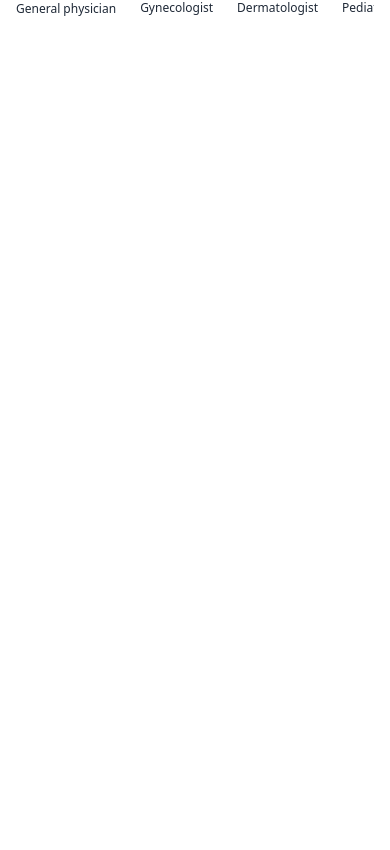
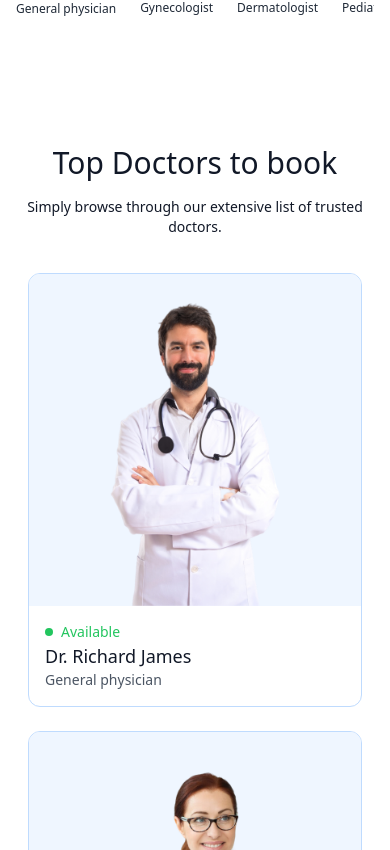
Before and after one commit to Rukshan123/doc-meet, a React (Create React App) app: page / in a window 390 px wide. Shown: the part 994-1844 px from the top of the page. Before the commit the page ends 1075 px from the top, so only its background shows below. Built offline with nearby package versions, Linux system fonts and the light colour scheme.

Commit message:
added top doctors component

```diff
--- a/src/App.jsx
+++ b/src/App.jsx
@@ -1,32 +1,32 @@
-import React from 'react'
-import { Routes, Route } from 'react-router-dom'
-import Home from './pages/Home'
-import Login from './pages/Login'
-import MyProfile from './pages/MyProfile'
-import MyAppointments from './pages/MyAppointments'
-import Doctors from './pages/Doctors'
-import About from './pages/About'
-import Contact from './pages/Contact'
-import Appointments from './pages/Appointments'
-import Navbar from './components/Navbar'
+import React from "react";
+import { Routes, Route } from "react-router-dom";
+import Home from "./pages/Home";
+import Login from "./pages/Login";
+import MyProfile from "./pages/MyProfile";
+import MyAppointments from "./pages/MyAppointments";
+import Doctors from "./pages/Doctors";
+import About from "./pages/About";
+import Contact from "./pages/Contact";
+import Appointments from "./pages/Appointments";
+import Navbar from "./components/Navbar";
 
 const App = () => {
-  return (
-    <div className='mx-4 sm:mx-[10%'>
-      <Navbar />
-     <Routes>
-      <Route path='/' element={<Home />} />
-      <Route path='/login' element={<Login />} />
-      <Route path='/doctors' element={<Doctors />} />
-      <Route path='/doctors:speciality' element={<Doctors />} />
-      <Route path='/my-profile' element={<MyProfile />} />
-      <Route path='/about' element={<About />} />
-      <Route path='/contact' element={<Contact />} />
-      <Route path='/my-appointments' element={<MyAppointments />} />
-      <Route path='/appointments:docId' element={<Appointments />} />
-     </Routes>
-    </div>
-  )
-}
+    return (
+        <div className="mx-4 sm:mx-[10%">
+            <Navbar />
+            <Routes>
+                <Route path="/" element={<Home />} />
+                <Route path="/login" element={<Login />} />
+                <Route path="/doctors" element={<Doctors />} />
+                <Route path="/doctors:speciality" element={<Doctors />} />
+                <Route path="/my-profile" element={<MyProfile />} />
+                <Route path="/about" element={<About />} />
+                <Route path="/contact" element={<Contact />} />
+                <Route path="/my-appointments" element={<MyAppointments />} />
+                <Route path="/appointment:docId" element={<Appointments />} />
+            </Routes>
+        </div>
+    );
+};
 
-export default App
+export default App;
--- /dev/null
+++ b/src/components/TopDoctors.jsx
@@ -0,0 +1,44 @@
+import React from "react";
+import { doctors } from "../assets /assets_frontend/assets";
+import { useNavigate } from "react-router-dom";
+
+const TopDoctors = () => {
+    const navigate = useNavigate();
+
+    return (
+        <div className="flex flex-col items-center gap-4 my-16 text-gray-900 md:mx-10">
+            <h1 className="text-3xl font-medium">Top Doctors to book</h1>
+            <p className="sm:w-1/3 text-center text-sm">
+                Simply browse through our extensive list of trusted doctors.
+            </p>
+            <div className="w-full grid grid-cols-auto gap-4 pt-5 gap-y-6 px-3 sm:px-0">
+                {doctors.slice(0, 10).map((doctor, index) => (
+                    <div
+                        onClick={() => navigate(`/appointment/${doctor._id}`)}
+                        key={index}
+                        className="border border-blue-200 rounded-xl overflow-hidden cursor-pointer hover:translate-y-[-10px] transition-all duration-500"
+                    >
+                        <img className="bg-blue-50" src={doctor.image} alt="" />
+                        <div className="p-4">
+                            <div className="flex items-center gap-2 text-sm text-center text-green-500">
+                                <p className="w-2 h-2 bg-green-500 rounded-full"></p>
+                                <p>Available</p>
+                            </div>
+                            <p className="text-gray-900 text-lg font-medium">
+                                {doctor.name}
+                            </p>
+                            <p className="text-gray-600 text-sm">
+                                {doctor.speciality}
+                            </p>
+                        </div>
+                    </div>
+                ))}
+            </div>
+            <button className="bg-blue-100 text-gray-600 px-12 py-3 rounded-full mt-10">
+                More
+            </button>
+        </div>
+    );
+};
+
+export default TopDoctors;
--- a/src/pages/Home.jsx
+++ b/src/pages/Home.jsx
@@ -1,12 +1,14 @@
 import React from "react";
 import Header from "../components/Header";
 import SpecialityMenu from "../components/SpecialityMenu";
+import TopDoctors from "../components/TopDoctors";
 
 const Home = () => {
     return (
         <div>
             <Header />
             <SpecialityMenu />
+            <TopDoctors />
         </div>
     );
 };
--- a/tailwind.config.js
+++ b/tailwind.config.js
@@ -6,6 +6,9 @@
             colors: {
                 primary: "#5f6fff",
             },
+            gridTemplateColumns: {
+                auto: "repeat(auto-fill, minmax(250px, 1fr))",
+            },
         },
     },
     plugins: [],
```
